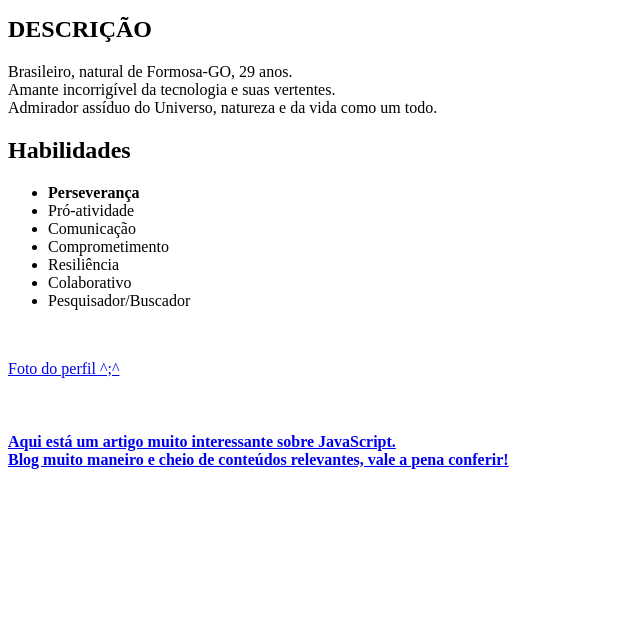
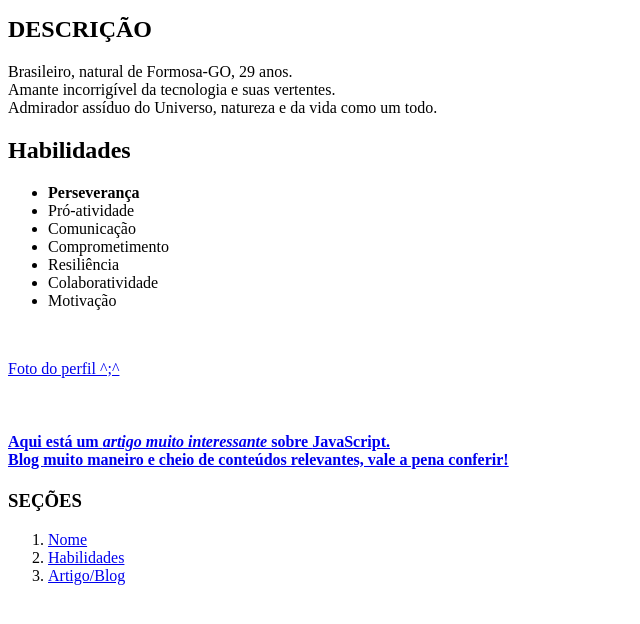
Before and after one commit to Smylle/My-Portfolio, a plain HTML site: page index.html in a window 1280 px wide. Shown: the part 164-788 px from the top of the page, without its empty margins (0-640 px from the left). Drawn offline with Linux system fonts and the light colour scheme.

Commit message:
Destaques de texto

```diff
--- a/index.html
+++ b/index.html
@@ -26,15 +26,24 @@
              <li> Comunicação </li>
              <li> Comprometimento </li>
              <li> Resiliência </li>
-             <li> Colaborativo </li>
-             <li> Pesquisador/Buscador </li>
+             <li> Colaboratividade </li>
+             <li> Motivação </li>
             </ul>
 
         <br> <p> <a href="#foto"> Foto do perfil ^;^ </a> </p>
 
         <p> <br> <h4 id="artigo"> <a href="https://blog.umbler.com/br/como-se-tornar-um-desenvolvedor-javascript-de-sucesso/" target="_blank" >
-            Aqui está um artigo muito interessante sobre JavaScript. <br>
-            Blog muito maneiro e cheio de conteúdos relevantes, vale a pena conferir! </h4> </p> </a>
+            Aqui está um <em> artigo muito interessante </em> sobre <strong> JavaScript. </strong> <br>
+            <strong> Blog </strong> muito maneiro e cheio de conteúdos relevantes, vale a pena conferir! </h4> </p> </a>
+
+            <h3>SEÇÕES</h3>
+            <ol>
+                <li><a href="#nome"> Nome  </li></a>
+                <li><a href="#habilidades"> Habilidades  </li></a>
+                <li><a href="#artigo"> Artigo/Blog  </li></a>
+
+            </ol>
+
 
      </body>
 
```
